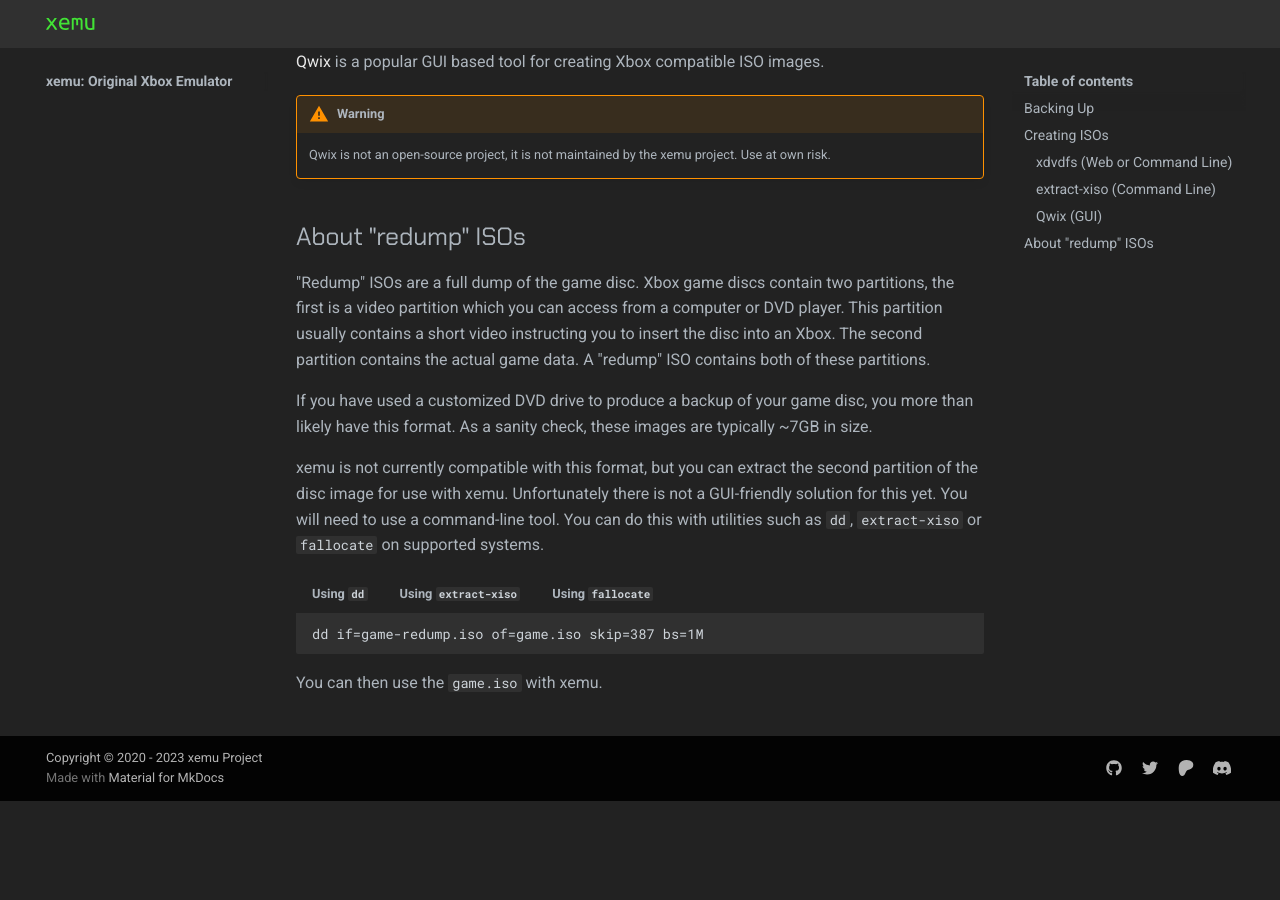
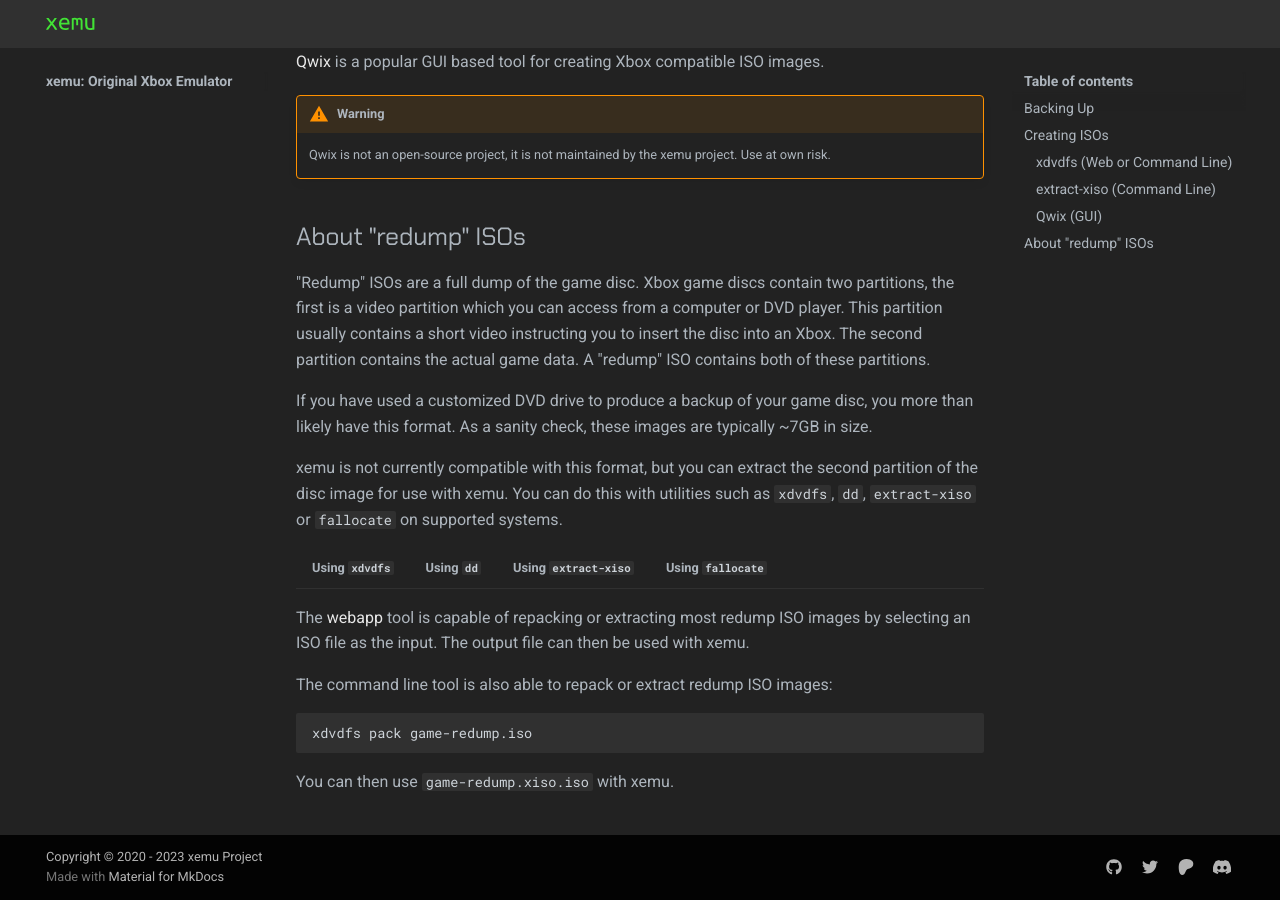
Before and after one commit to xemu-project/xemu-website, an MkDocs documentation site: the page built from docs/docs/disc-images.md, in a window 1280 px wide and 900 px high, scrolled down 1575 px. Built offline with MkDocs 1.6.1 and Material for MkDocs 9.7.7, drawn with Linux system fonts in a browser that asks for light colours; before the commit the page ends 2376 px from its top, so only the background shows below that.

Commit message:
Add xdvdfs to redump section of disc image docs

````diff
--- a/docs/docs/disc-images.md
+++ b/docs/docs/disc-images.md
@@ -85,9 +85,19 @@ you more than likely have this format. As a sanity check, these images are
 typically ~7GB in size.
 
 xemu is not currently compatible with this format, but you can extract the
-second partition of the disc image for use with xemu. Unfortunately there is not
-a GUI-friendly solution for this yet. You will need to use a command-line tool.
-You can do this with utilities such as `dd`, `extract-xiso` or `fallocate` on supported systems.
+second partition of the disc image for use with xemu.
+You can do this with utilities such as `xdvdfs`, `dd`, `extract-xiso` or `fallocate` on supported systems.
+
+=== "Using `xdvdfs`"
+    The [webapp](https://xiso.antangelo.com/) tool is capable of repacking or extracting most redump ISO images
+    by selecting an ISO file as the input. The output file can then be used with xemu.
+
+    The command line tool is also able to repack or extract redump ISO images:
+    ```
+    xdvdfs pack game-redump.iso
+    ```
+
+    You can then use `game-redump.xiso.iso` with xemu.
 
 === "Using `dd`"
     ```
````
